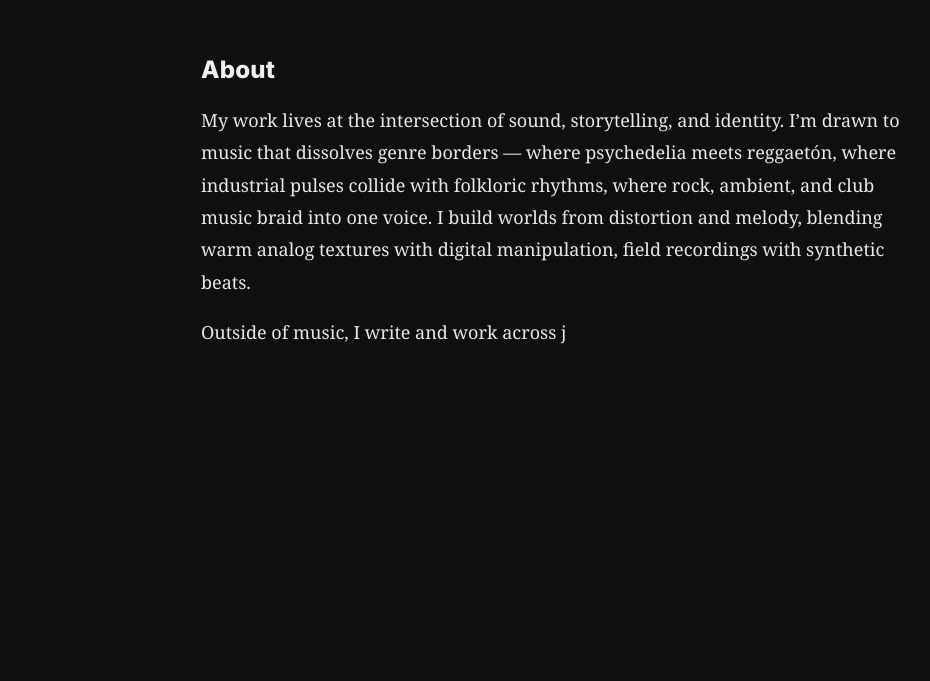
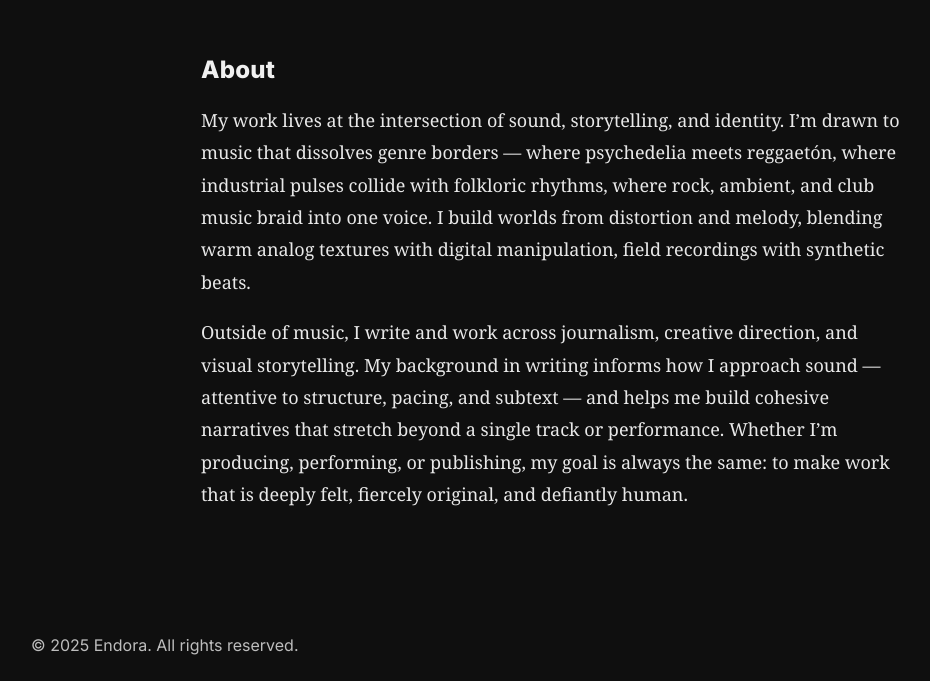
Before and after one commit to endorafergusson/endorafergusson.github.io, a plain HTML site: page index.html in a window 1280 px wide. Shown: the part 1897-2578 px from the top of the page, without its empty margins (173-1103 px from the left). Before the commit the page ends 2344 px from the top, so only its background shows below. Drawn offline with Linux system fonts and the light colour scheme.

Commit message:
Update index.html

```diff
--- a/index.html
+++ b/index.html
@@ -239,7 +239,13 @@
         <div class="about-body">
           <p>My work lives at the intersection of sound, storytelling, and identity. I’m drawn to music that dissolves genre borders — where psychedelia meets reggaetón, where industrial pulses collide with folkloric rhythms, where rock, ambient, and club music braid into one voice. I build worlds from distortion and melody, blending warm analog textures with digital manipulation, field recordings with synthetic beats.</p>
 
-          <p>Outside of music, I write and work across j
+          <p>Outside of music, I write and work across journalism, creative direction, and visual storytelling. My background in writing informs how I approach sound — attentive to structure, pacing, and subtext — and helps me build cohesive narratives that stretch beyond a single track or performance. Whether I’m producing, performing, or publishing, my goal is always the same: to make work that is deeply felt, fiercely original, and defiantly human.</p>
+        </div>
+      </section>
+
+      <footer>
+        © <span id="year"></span> Endora. All rights reserved.
+      </footer>
     </div>
   </div>
 
```
